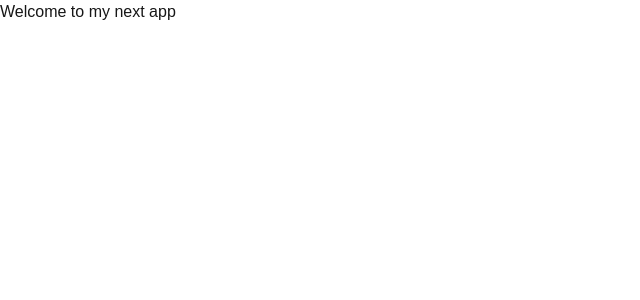
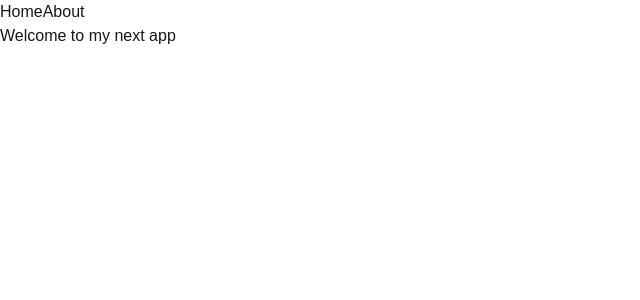
Before and after one commit to LeonNjoroge/alx-project-0x02-setup, a Next.js app in the folder alx-project-0x02/: page / in a window 1280 px wide. Shown: the top 300 px of the page, without its empty margins (0-640 px from the left). Built offline with nearby package versions, Linux system fonts and the light colour scheme.

Commit message:
Feat: Update proj 0 task 2

```diff
--- a/alx-project-0x02/components/layout/Header.tsx
+++ b/alx-project-0x02/components/layout/Header.tsx
@@ -1,7 +1,13 @@
-export const Header = () =>{
+import Link from "next/link";
+import React from "react";
+
+const Header: React.FC = () =>{
     return (
-        <div>
-
-        </div>
+        <header>
+            <Link href="/home">Home</Link>
+            <Link href="/about">About</Link>
+        </header>
     );
 }
+
+export default Header;
--- /dev/null
+++ b/alx-project-0x02/pages/about.tsx
@@ -0,0 +1,11 @@
+import React from "react";
+
+const About: React.FC = () =>{
+    return (
+        <div>
+            <h1>About</h1>
+        </div>
+    );
+}
+
+export default About;
--- /dev/null
+++ b/alx-project-0x02/pages/home.tsx
@@ -0,0 +1,11 @@
+import React from "react";
+
+const Home: React.FC = () =>{
+    return (
+        <div>
+            <h1>Home</h1>
+        </div>
+    );
+}
+
+export default Home;
--- a/alx-project-0x02/pages/index.tsx
+++ b/alx-project-0x02/pages/index.tsx
@@ -1,7 +1,9 @@
+import Header from "@/components/layout/Header";
 
 export default function Home() {
   return (
         <div>
+            <Header />
           <h1>Welcome to my next app</h1>
         </div>
   );
```
